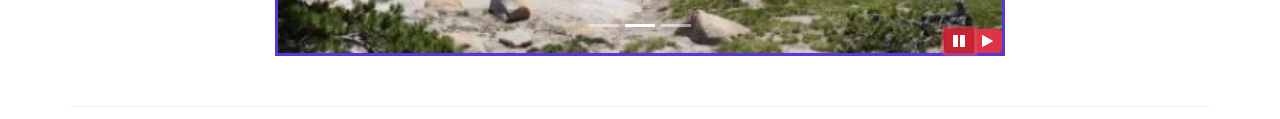
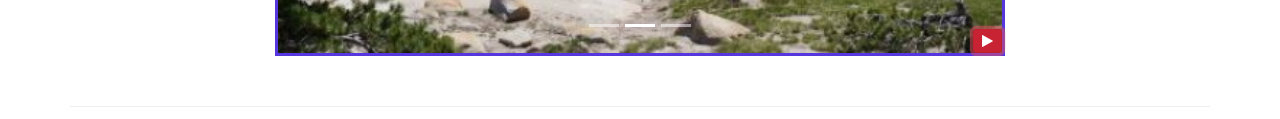
Before and after one commit to buddy97/nucampsite, a website: page index.html in a window 1280 px wide. Both pictures are taken after a click on the button 959 px from the left and 693 px from the top of the page. Shown: the part 653-772 px from the top of the page. Drawn offline with nearby package versions, Linux system fonts and the light colour scheme.

Commit message:
BStrap and jQuery Part2

```diff
--- a/index.html
+++ b/index.html
@@ -213,14 +213,9 @@
                         <span class="carousel-control-next-icon"></span>
                         <span class="sr-only">Next</span>
                     </a>
-                    <div class="btn-group" id="carouselButton">
-                        <button class="btn btn-danger btn-sm" id="carouselPause">
-                            <i class="fa fa-pause"></i>
-                        </button>
-                        <button class="btn btn-danger btn-sm" id="carouselPlay">
-                            <i class="fa fa-play"></i>
-                        </button>
-                    </div>
+                    <button class="btn btn-danger btn-sm" id="carouselButton">
+                        <i class="fa fa-pause"></i>
+                    </button>
                 </div>
             </div>
         </div>
@@ -379,12 +374,17 @@
     </script>-->
     <script>
         $(document).ready(function() {
-            $(".carousel").carousel({interval:2000})
-            $("#carouselPause").click(function(){
-                $(".carousel").carousel("pause");
-            });
-            $("#carouselPlay").click(function(){
-                $(".carousel").carousel("cycle");
+            $(".carousel").carousel({interval:2000});
+            $("#carouselButton").click(function(){
+               if ( $("#carouselButton").children("i").hasClass("fa-pause")){
+                    $(".carousel").carousel("pause");
+                    $("#carouselButton").children("i").removeClass("fa-pause");
+                    $("#carouselButton").children("i").addClass("fa-play");
+                } else {
+                    $(".carousel").carousel("cycle");
+                    $("#carouselButton").children("i").removeClass("fa-play");
+                    $("#carouselButton").children("i").addClass("fa-pause");
+                }
             });
         });
     </script>
```
